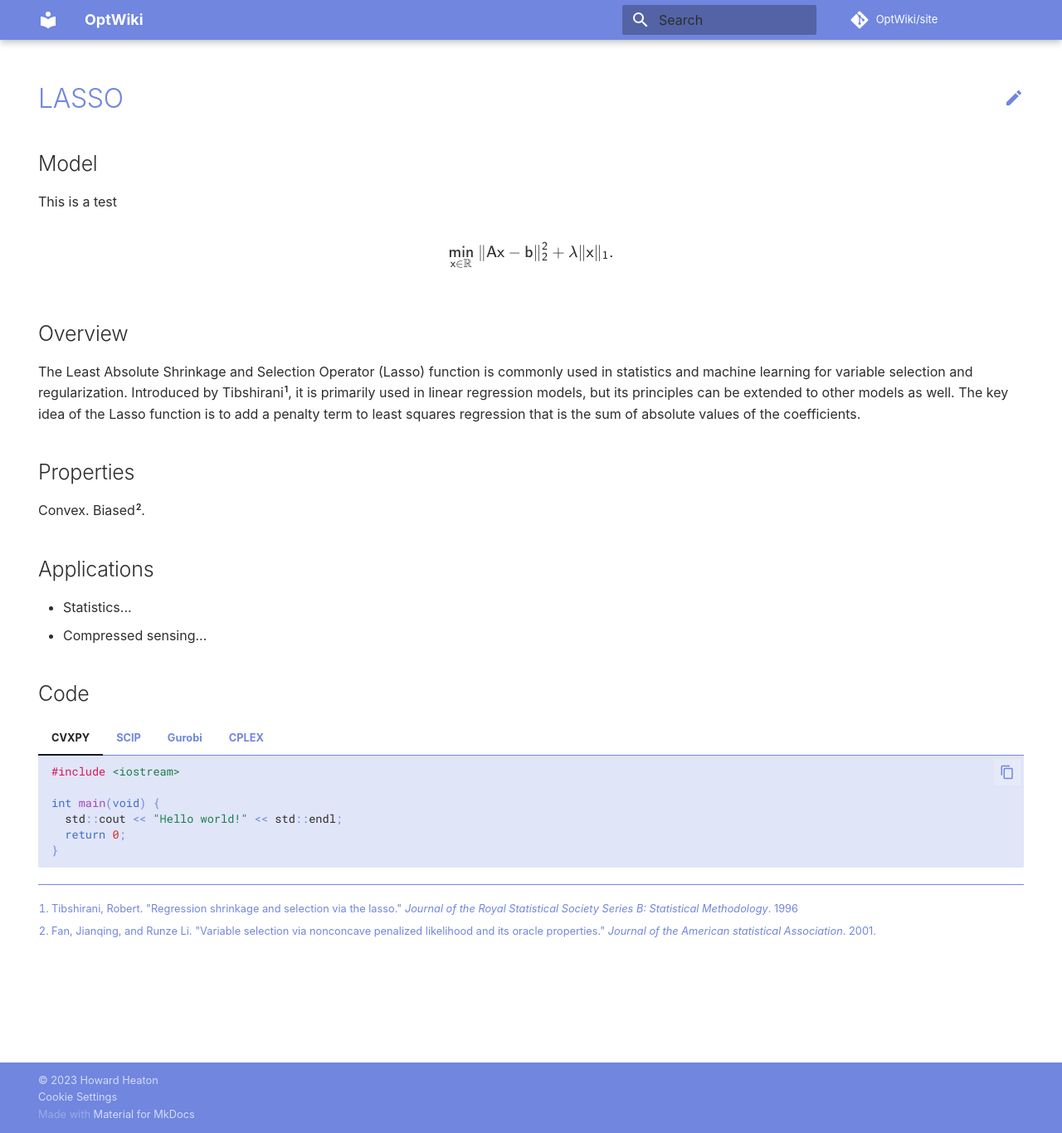
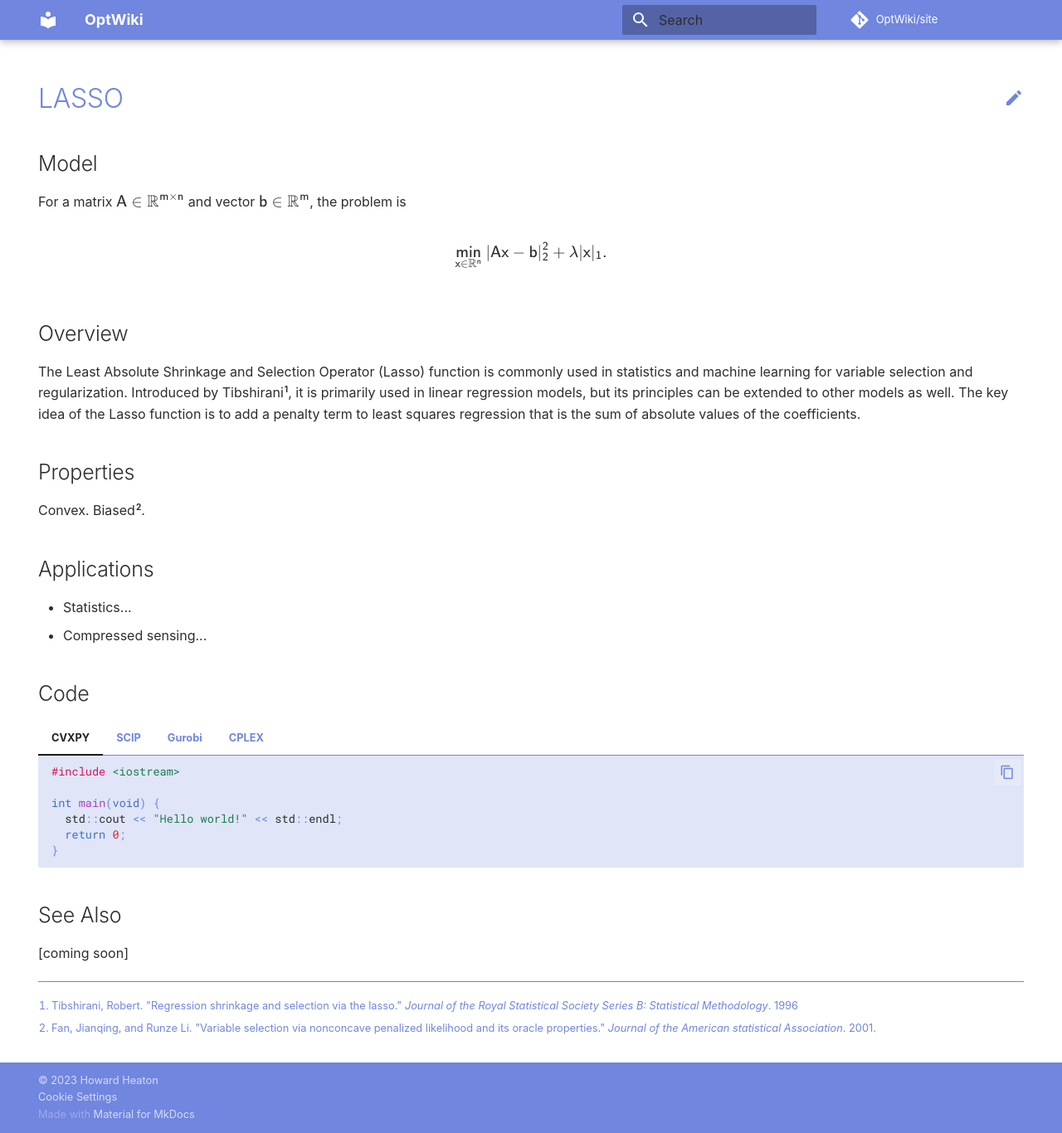
Before and after one commit to AppliedMathWiki/site, an MkDocs documentation site: the page built from docs/model-lasso.md, in a window 1280 px wide and 1366 px high. Shown: the whole window at 83% size. Built offline with MkDocs 1.6.1 and Material for MkDocs 9.7.7, drawn with Linux system fonts in a browser that asks for light colours; comment, search, counter and statistics services are not loaded.

Commit message:
Update model-lasso.md

````diff
--- a/docs/model-lasso.md
+++ b/docs/model-lasso.md
@@ -7,10 +7,10 @@ hide:
 
 ## Model
 
-This is a test
+For a matrix $\mathsf{A \in \mathbb{R}^{m\times n}}$ and vector $\mathsf{b \in \mathbb{R}^m}$, the problem is
 
 $$
-    \mathsf{\underset{x \in \mathbb{R}}{min} \ \|Ax - b\|_2^2 + \lambda \|x\|_1. }
+    \mathsf{\underset{x \in \mathbb{R}^n }{min} \ |Ax - b|_2^2 + \lambda |x|_1. }
 $$
 
 ## Overview
@@ -72,6 +72,10 @@ Convex. Biased[^2].
     }
     ```
 
+## See Also
+
+[coming soon]
+
 <!--- References --->
 
 [^1]: Tibshirani, Robert. "Regression shrinkage and selection via the lasso." _Journal of the Royal Statistical Society Series B: Statistical Methodology_. 1996
````
